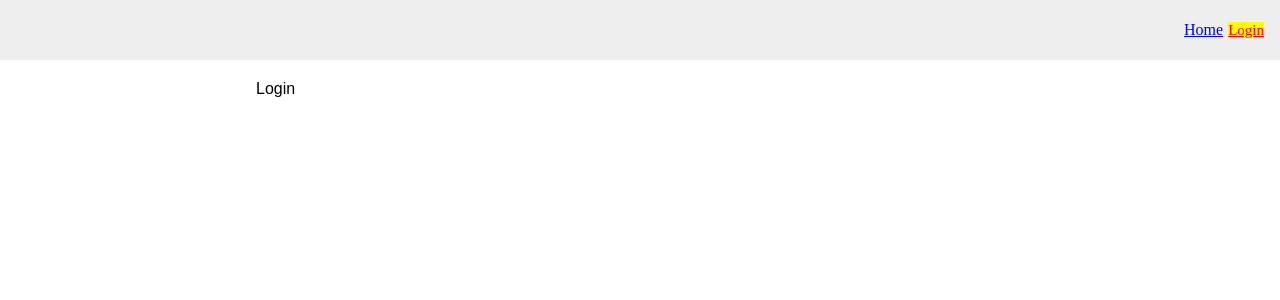
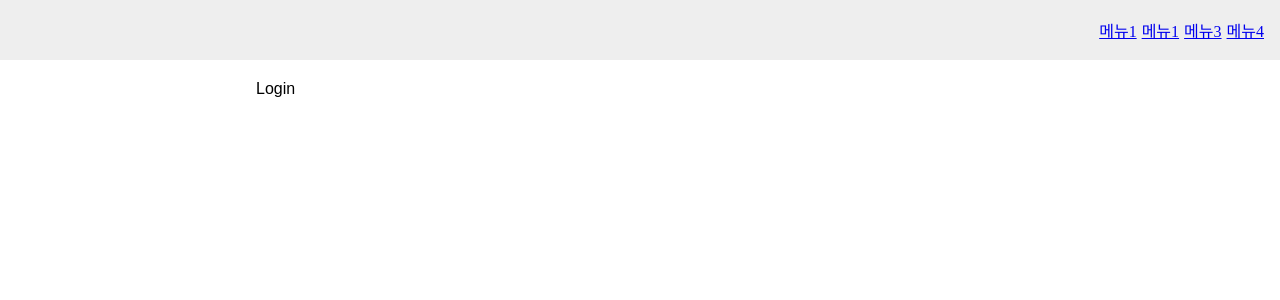
Before and after one commit to searchme86/react-scaffolding, a React (Create React App) app: page /login in a window 1280 px wide. Shown: the top 300 px of the page. Built offline with nearby package versions, Linux system fonts and the light colour scheme.

Commit message:
⚡️ header code changed

```diff
--- a/src/components/common/Header.js
+++ b/src/components/common/Header.js
@@ -45,6 +45,25 @@ const Actived = {
   background: "yellow",
 };
 
+const MenuList = [
+  {
+    index: 1,
+    text: "메뉴1",
+  },
+  {
+    index: 2,
+    text: "메뉴1",
+  },
+  {
+    index: 3,
+    text: "메뉴3",
+  },
+  {
+    index: 4,
+    text: "메뉴4",
+  },
+];
+
 function NavList({ children }) {
   return <List>{children}</List>;
 }
@@ -58,22 +77,18 @@ export function Header() {
     <HeaderWrapper>
       <Menu>
         <NavList>
-          <NavItem>
+          {MenuList.map((item) => {
+            return (
+              <NavItem key={item.index}>
                 <NavLink
                   to="/"
                   style={({ isActive }) => (isActive ? Actived : undefined)}
                 >
-              Home
+                  {item.text}
                 </NavLink>
               </NavItem>
-          <NavItem>
-            <NavLink
-              to="/login"
-              style={({ isActive }) => (isActive ? Actived : undefined)}
-            >
-              Login
-            </NavLink>
-          </NavItem>
+            );
+          })}
         </NavList>
       </Menu>
     </HeaderWrapper>
```
Lines whose indentation alone changed are shown as unchanged.
